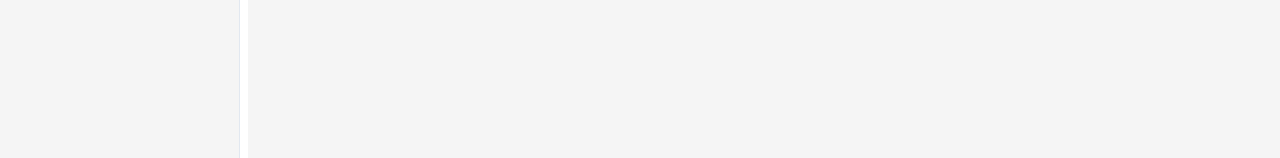
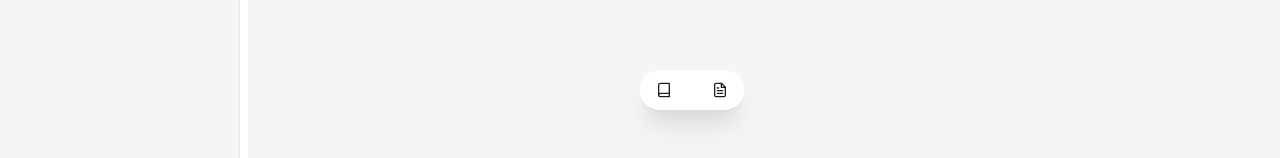
Before and after one commit to rutunjp/reading-dashboard, a Next.js app: page / in a window 1280 px wide. Shown: the part 642-800 px from the top of the page. Built offline with nearby package versions, Linux system fonts and the light colour scheme.

Commit message:
feat: add BottomBubble

```diff
--- /dev/null
+++ b/src/components/bottomBubble.jsx
@@ -0,0 +1,27 @@
+import { HStack, Box, Button } from '@chakra-ui/react'
+
+import { FiBook, FiFileText } from 'react-icons/fi'
+
+export default function BottomBubble() {
+  return (
+    <Box
+      backgroundColor={'#fff'}
+      className="bottomBubble"
+      borderRadius={23}
+      zIndex={1000}
+      position="absolute"
+      bottom={'3em'}
+      left={'50%'}
+      boxShadow={'xl'}
+    >
+      <HStack>
+        <Button background={'none'} borderRadius={100}>
+          <FiBook />
+        </Button>
+        <Button background={'none'} borderRadius={100}>
+          <FiFileText />
+        </Button>
+      </HStack>
+    </Box>
+  )
+}
--- a/src/pages/index.js
+++ b/src/pages/index.js
@@ -8,7 +8,7 @@ import {
   HStack,
 } from '@chakra-ui/react'
 import BooksDashboard from '@/components/booksDashboard'
-
+import BottomBubble from '@/components/bottomBubble'
 
 export default function Home() {
   return (
@@ -20,6 +20,8 @@ export default function Home() {
           <BooksDashboard />
         </Container>
       </HStack>
+
+      <BottomBubble />
     </ChakraProvider>
   )
 }
```
